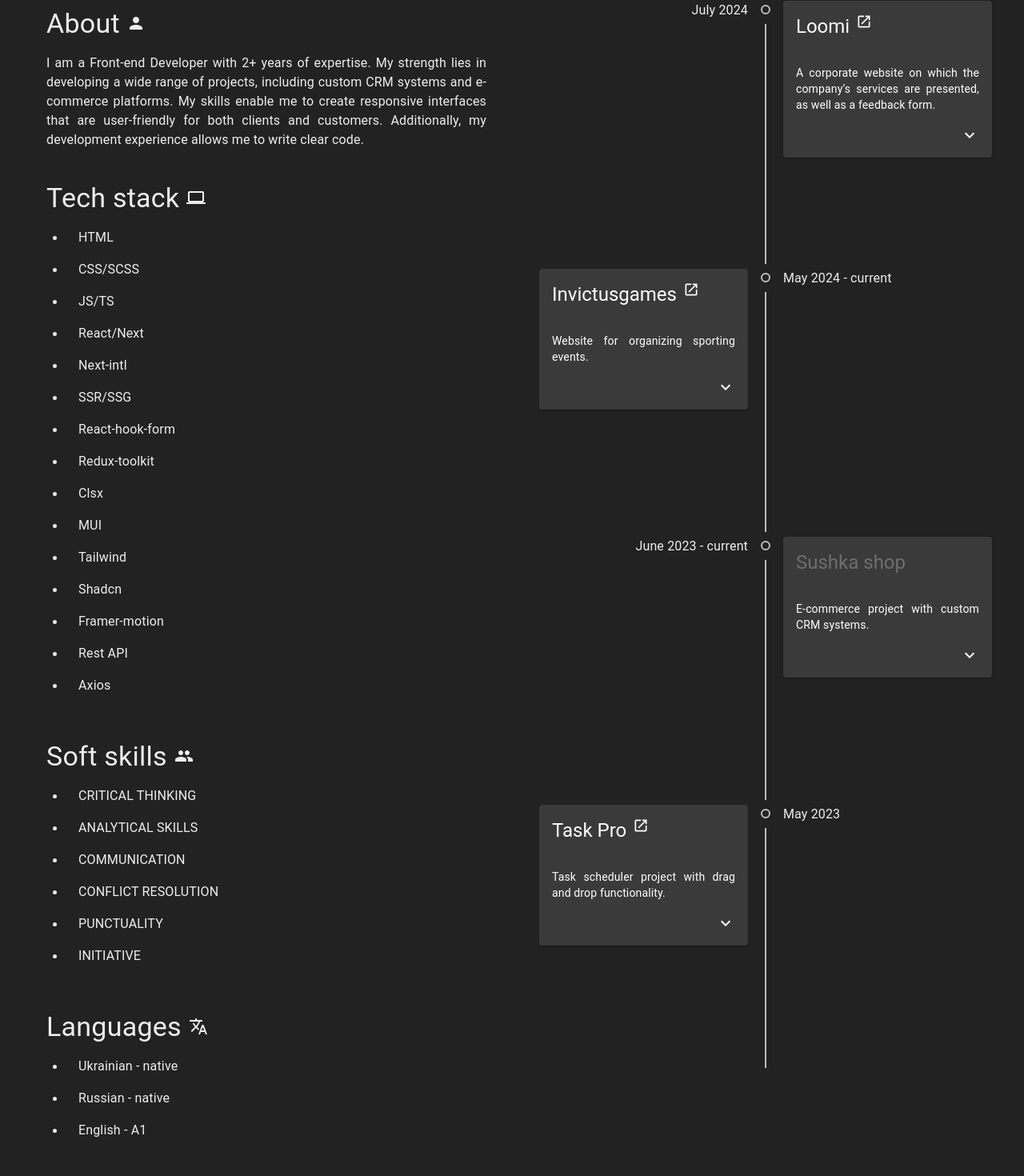
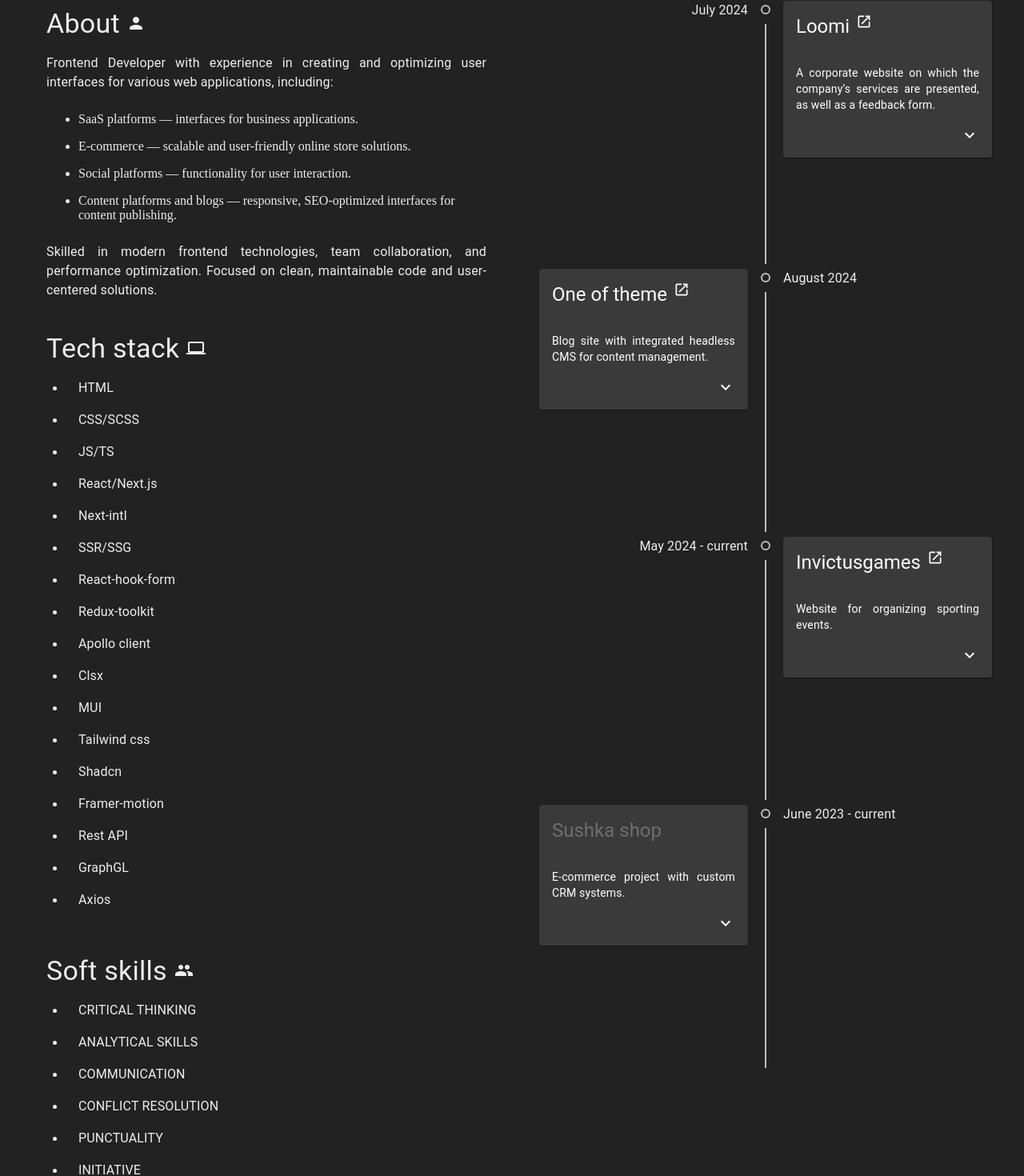
Before and after one commit to Tkachenko01001/portfolioo, a Next.js app: page / in a window 1280 px wide. Shown: the part 231-1701 px from the top of the page at 80% size. Built offline with nearby package versions, Linux system fonts and the light colour scheme.

Commit message:
upd/one_of_theme

```diff
--- a/app/page.tsx
+++ b/app/page.tsx
@@ -25,17 +25,19 @@ export default function Home() {
     'HTML',
     'CSS/SCSS',
     'JS/TS',
-    'React/Next',
+    'React/Next.js',
     'Next-intl',
     'SSR/SSG',
     'React-hook-form',
     'Redux-toolkit',
+    'Apollo client',
     'Clsx',
     'MUI',
-    'Tailwind',
+    'Tailwind css',
     'Shadcn',
     'Framer-motion',
     'Rest API',
+    'GraphGL',
     'Axios',
   ]
 
@@ -50,8 +52,8 @@ export default function Home() {
 
   const LANGUAGES = [
     'Ukrainian - native',
-    'Russian - native',
-    'English - A1',
+    'Russian - fluent',
+    'English - A2',
   ]
 
   return (
@@ -99,7 +101,17 @@ export default function Home() {
                 About <PersonIcon />
               </Typography>
               <Typography variant="body1" mt={2} textAlign={'justify'}>
-                I am a Front-end Developer with 2+ years of expertise. My strength lies in developing a wide range of projects, including custom CRM systems and e-commerce platforms. My skills enable me to create responsive interfaces that are user-friendly for both clients and customers. Additionally, my development experience allows me to write clear code.
+                Frontend Developer with experience in creating and optimizing user interfaces for various web applications,
+                including:
+              </Typography>
+              <Box component='ul' display='flex' flexDirection='column' gap={2} margin='25px 0px'>
+                <li>SaaS platforms — interfaces for business applications.</li>
+                <li>E-commerce — scalable and user-friendly online store solutions.</li>
+                <li>Social platforms — functionality for user interaction.</li>
+                <li>Content platforms and blogs — responsive, SEO-optimized interfaces for content publishing.</li>
+              </Box>
+              <Typography variant="body1" textAlign='justify'>
+                Skilled in modern frontend technologies, team collaboration, and performance optimization. Focused on clean, maintainable code and user-centered solutions.
               </Typography>
             </Box>
             <Box mt={5}>
@@ -201,7 +213,7 @@ export default function Home() {
         </List>
         <Button
           variant="contained"
-        href="/Tkachenko_Denis_front-end_developer.pdf"
+          href="/Tkachenko_Denis_front-end_developer_2024.pdf"
           download
           startIcon={<DownloadForOfflineIcon />}
           sx={{ mt: 2, backgroundColor: '#0e76a8' }}
--- a/components/outlined-timeline/index.tsx
+++ b/components/outlined-timeline/index.tsx
@@ -32,6 +32,14 @@ const PROJECTS: ProjectInterface[] = [
     stack: ['Next.js', "Tailwind CSS", "Clsx", "TypeScript", "Next-intl", "Zod", "React-hook-form", "Shadcn", "Framer-motion"],
   },
   {
+    title: 'One of theme',
+    links: ['', 'https://oneofthem.com.ua'],
+    desc: 'Blog site with integrated headless CMS for content management.',
+    role: 'I developed the main static pages and layout, and also used integration with CMS for some blocks on the pages.',
+    time: 'August 2024',
+    stack: ['Next.js', "Contentful CMS", "Tailwind CSS", "Clsx", "TypeScript", "Next-intl", "Zod", "React-hook-form", "Shadcn", "Framer-motion"]
+  },
+  {
     title: 'Invictusgames',
     links: ['', 'https://invictusgames.in.ua'],
     desc: 'Website for organizing sporting events.',
@@ -47,15 +55,6 @@ const PROJECTS: ProjectInterface[] = [
     time: 'June 2023 - current',
     stack: ['React', "MUI", "Redux toolkit", "TypeScript", "Module SCSS", "Formik", "Axios", "Rest API"],
   },
-  {
-    title: 'Task Pro',
-    links: ['', 'https://tkachenko01001.github.io/project-REACT_NODE/welcome'],
-    desc: 'Task scheduler project with drag and drop functionality.',
-    role: 'I was the team leader of the front-end team, reviewed the code of the team members, helped solve problems, and also set up a repository, developed a board background switch, implemented routing and developed a board filter.',
-    time: 'May 2023',
-    stack: ['React', "Redux toolkit", "clsx", "MUI", "Module SCSS", "Formik", "Axios", "Rest API"]
-
-  }
 ]
 
 const OutlinedTimeline = () => {
```
Also changed, not shown: 2 other files (tests, documents, lock files or other folders). Lines whose indentation alone changed are shown as unchanged.
